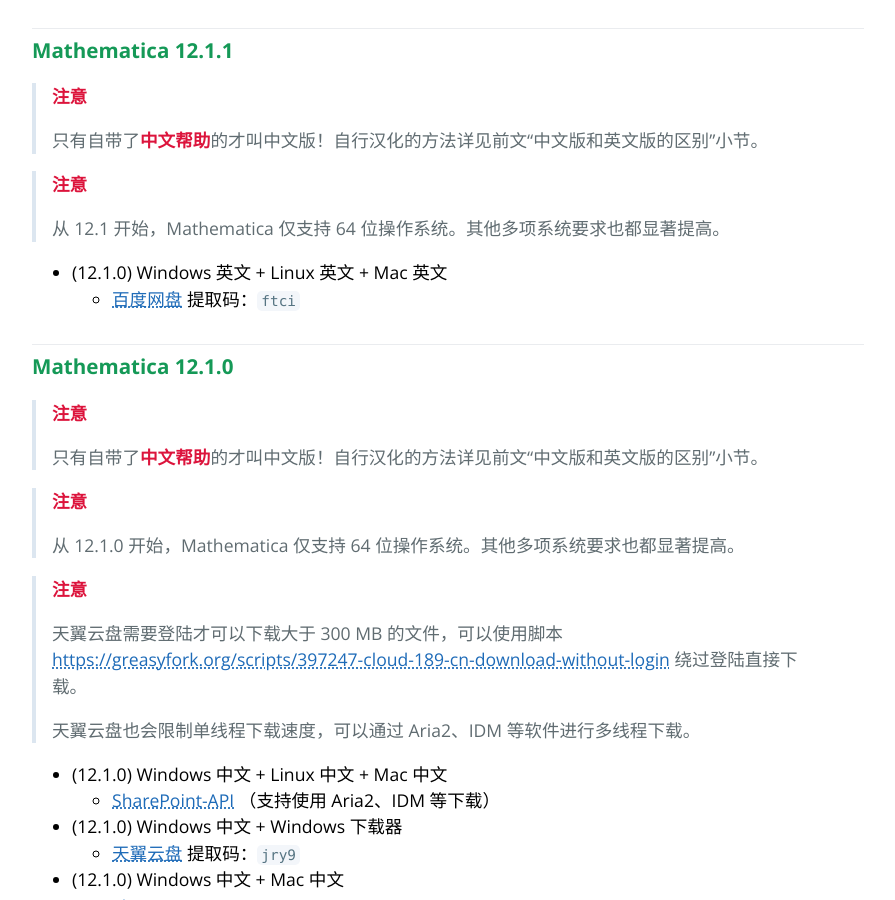
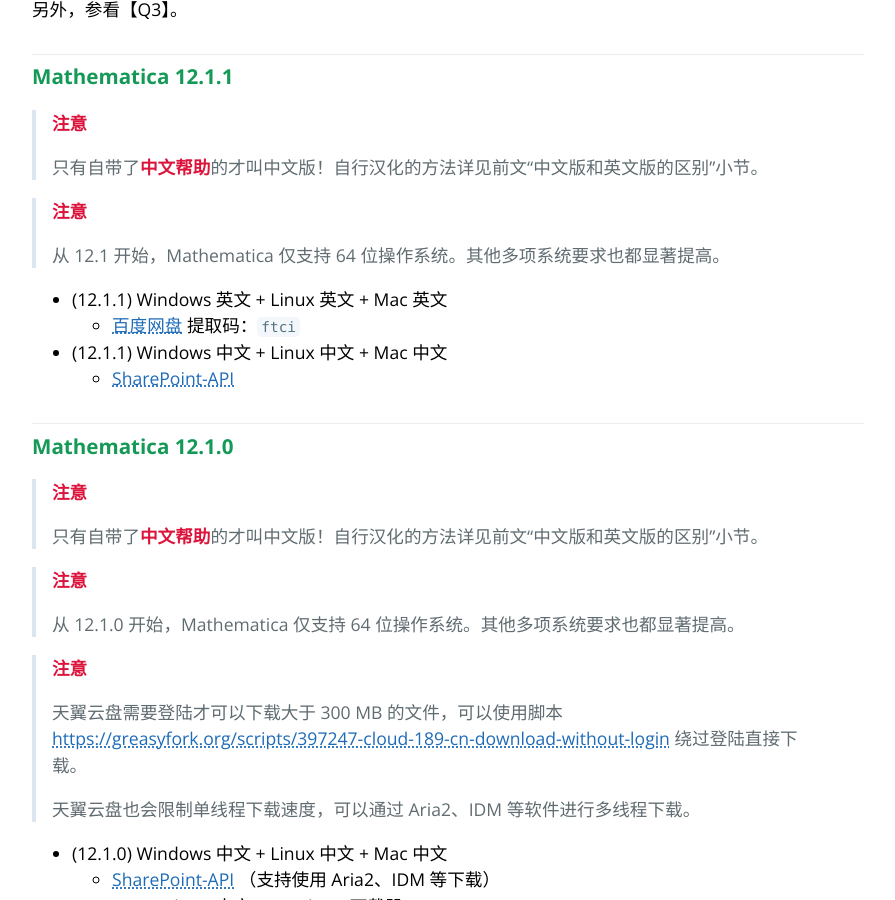
Before and after one commit to TieBaMma/InstallTutorial, a Jekyll site: the page built from index.md, in a window 1280 px wide and 900 px high, scrolled down 4783 px. Shown: the whole window, without its empty margins (192-1087 px from the left). Built offline with Jekyll 4.4.1, drawn with Linux system fonts in a browser that asks for light colours; some of the changed text lies outside the part shown.

Commit message:
增加 12.1.1 中文下载地址，修正错误 (#54)
增加 Mathematica 12.1.1 中文 Win + Linux + Mac 下载地址
增加 Wolfram|Alpha Notebook Edition 12.0.1 Linux + Mac 下载地址
修正一处版本号错误和一处平台标注错误

```diff
--- a/index.md
+++ b/index.md
@@ -47,7 +47,7 @@
 
 ### Wolfram Engine 12.1.0
 
-* (12.1.0) Windows
+* (12.1.0) Linux
   * [SharePoint-API](https://mmamirror.herokuapp.com/WolframEngine/12.1.0/)
 
 ### Wolfram Engine 12.0.1
@@ -57,6 +57,7 @@
 
 * (12.0.1) Linux
   * [腾讯微云](https://share.weiyun.com/5thePKk)
+  * [SharePoint-API](https://mmamirror.herokuapp.com/WolframEngine/12.0.1/)
 
 ### Wolfram Engine 12.0.0
 
@@ -92,7 +93,7 @@
 * (12.0.1) Windows 英文 + Mac 英文 + Linux 英文
   * [百度网盘](https://pan.baidu.com/s/1uYqGXTWeo_46t4Q-DodQPg) 提取码：`s5sg`
 
-* (12.0.1) Windows 英文
+* (12.0.1) Windows 英文 + Mac 英文 + Linux 英文
   * [SharePoint-API](https://mmamirror.herokuapp.com/WolframAlpha%20Notebook/12.0.1.0/)
 
 ## Mathematica 软件下载
@@ -175,8 +176,11 @@
 >
 > 从 12.1 开始，Mathematica 仅支持 64 位操作系统。其他多项系统要求也都显著提高。
 
-* (12.1.0) Windows 英文 + Linux 英文 + Mac 英文
+* (12.1.1) Windows 英文 + Linux 英文 + Mac 英文
   * [百度网盘](https://pan.baidu.com/s/1OKtjGDdj8HN3JgtfW7_ppQ) 提取码：`ftci`
+
+* (12.1.1) Windows 中文 + Linux 中文 + Mac 中文
+  * [SharePoint-API](https://mmamirror.herokuapp.com/%E5%AE%89%E8%A3%85%E5%8C%85/12.1.1/)
 
 ### Mathematica 12.1.0
 
```
